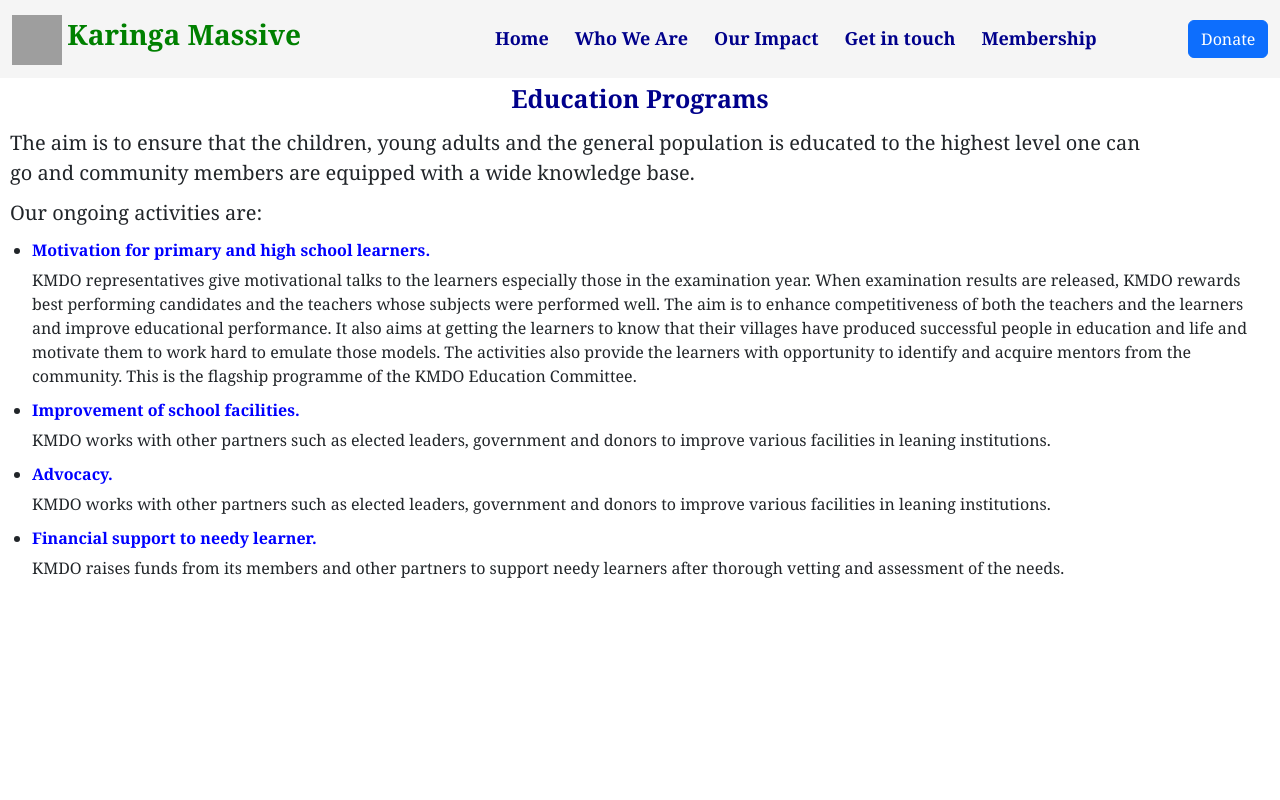
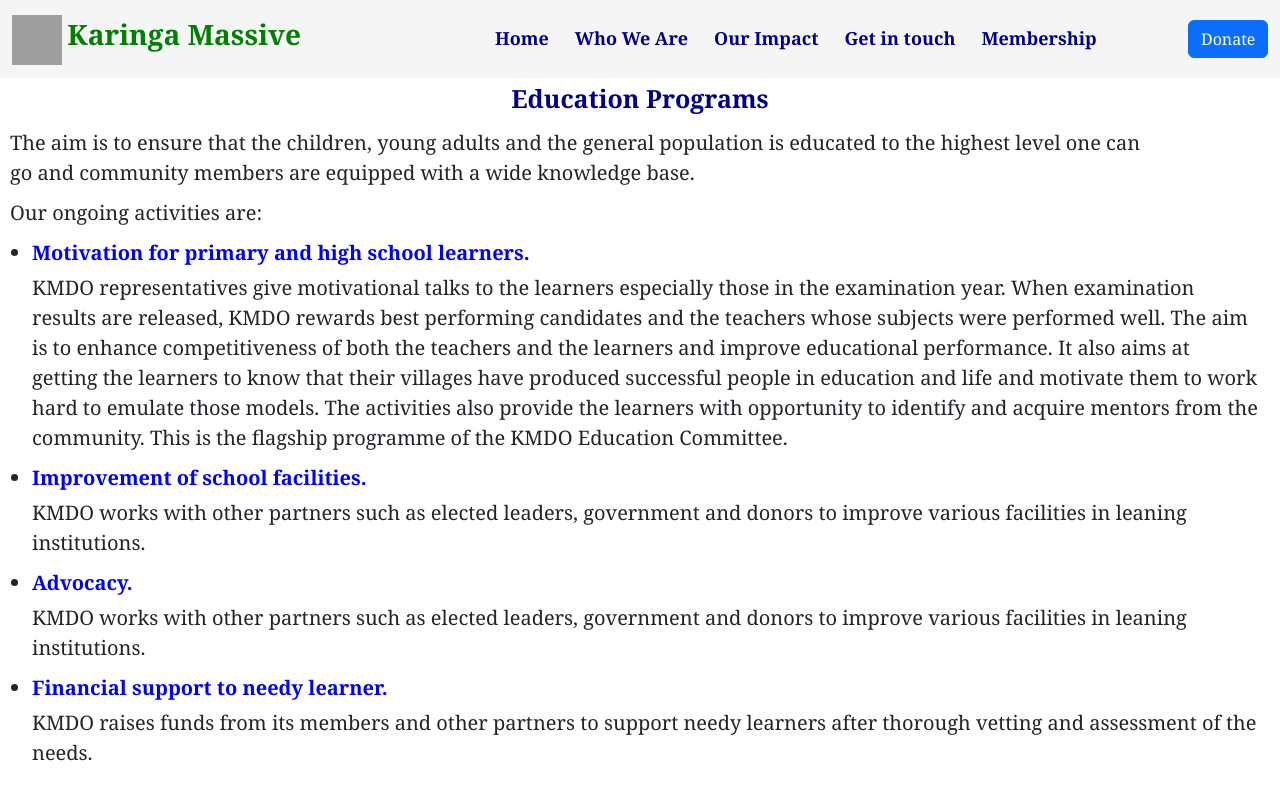
Before and after one commit to Rigelabs/kmdo_frontend, a React (Create React App) app: page /education in a window 1280 px wide. Built offline with nearby package versions, Linux system fonts and the light colour scheme; grey boxes are pictures that could not be loaded.

Commit message:
pillar heading

```diff
--- a/src/pages/pillars/education.js
+++ b/src/pages/pillars/education.js
@@ -15,7 +15,7 @@ export default function Education() {
         <div>
           <ul>
             <li className='list_item'>
-              <h6 style={{ fontWeight: 'bold', color: 'blue' }}>Motivation for primary and high school learners.</h6>
+              <h6 className='pillars_h6'>Motivation for primary and high school learners.</h6>
               KMDO representatives give
               motivational talks to the learners especially those in the examination year.
               When examination results are released, KMDO rewards best performing candidates and
@@ -27,17 +27,17 @@ export default function Education() {
               and acquire mentors from the community. This is the flagship programme of the KMDO Education Committee.
             </li>
             <li className='list_item'>
-              <h6 style={{ fontWeight: 'bold', color: 'blue' }}>Improvement of school facilities.</h6>
+              <h6 className='pillars_h6'>Improvement of school facilities.</h6>
               KMDO works with other partners such as elected leaders, government and donors to improve various facilities
               in leaning institutions.
             </li>
             <li className='list_item'>
-              <h6 style={{ fontWeight: 'bold', color: 'blue' }}>Advocacy.</h6>
+              <h6 className='pillars_h6'>Advocacy.</h6>
               KMDO works with other partners such as elected leaders, government and donors to improve various facilities
               in leaning institutions.
             </li>
             <li className='list_item'>
-              <h6 style={{ fontWeight: 'bold', color: 'blue' }}>Financial support to needy learner.</h6>
+              <h6 className='pillars_h6'>Financial support to needy learner.</h6>
               KMDO raises funds from its members and other partners to support needy learners after thorough vetting and assessment of the needs.
             </li>
           </ul>
--- a/src/pages/pillars/health.js
+++ b/src/pages/pillars/health.js
@@ -14,12 +14,12 @@ export default function Health() {
         <div>
           <ul>
             <li className='list_item'>
-              <h6 style={{ fontWeight: 'bold', color: 'blue' }}>Health Centers.</h6>
+              <h6 className='pillars_h6'>Health Centers.</h6>
               We are lobbying and advocating for the establishment of a health centre at
               Karinga to serve Karinga, Kiamaingi and Matandara villages
             </li>
             <li className='list_item'>
-              <h6 style={{ fontWeight: 'bold', color: 'blue' }}>Awareness outreach.</h6>
+              <h6 className='pillars_h6'>Awareness outreach.</h6>
               Creating awareness for healthy living and healthy aging through good diet and exercise.
             </li>
 
--- a/src/pages/pillars/pillar.css
+++ b/src/pages/pillars/pillar.css
@@ -23,4 +23,10 @@
 .list_item{
     margin-right: 20px;
     margin-bottom: 10px;
+    font-size: 20px;
 }
+.pillars_h6{
+    font-weight: bold;
+    font-size: 20px;
+    color: blue;
+}
--- a/src/pages/pillars/social_economic.js
+++ b/src/pages/pillars/social_economic.js
@@ -15,26 +15,26 @@ export default function SocialEconomic() {
         <div>
           <ul>
             <li className='list_item'>
-              <h6 style={{ fontWeight: 'bold', color: 'blue' }}>Agribusiness.</h6>
+              <h6 className='pillars_h6'>Agribusiness.</h6>
               We create awareness on available livelihood support activities such as agriculture,
               trading and provision of services. We highly encourage the farming of value crops
               such as avocados to supplement the conventional earnings from tea, milk and eggs.
             </li>
             <li className='list_item'>
-              <h6 style={{ fontWeight: 'bold', color: 'blue' }}>Governance & Advocacy.</h6>
+              <h6 className='pillars_h6'>Governance & Advocacy.</h6>
               We advocate for good governance and implementation of
               public projects without unduly inconveniencing the community members.
               We also engage with elected and other community leaders to discuss challenges, successes
               and propose solutions on how to resolve challenges while productively managing successes
             </li>
             <li className='list_item'>
-              <h6 style={{ fontWeight: 'bold', color: 'blue' }}>Disaster and grief relief.</h6>
+              <h6 className='pillars_h6'>Disaster and grief relief.</h6>
               We support members of the society who fall victim of disasters or lose their loved ones.
               This is the flagship of the Socio-economic Committee and has impacted very positively
               on members of the community
             </li>
             <li className='list_item'>
-              <h6 style={{ fontWeight: 'bold', color: 'blue' }}>Gifting to the elderly and needy.</h6>
+              <h6 className='pillars_h6'>Gifting to the elderly and needy.</h6>
               We identify members of our society of very advanced age or very needy, visit them and
               gift them at the end of the year to demonstrate to them that the community cares for them.
               This is another flagship project of the Socio-economic Committee
```
